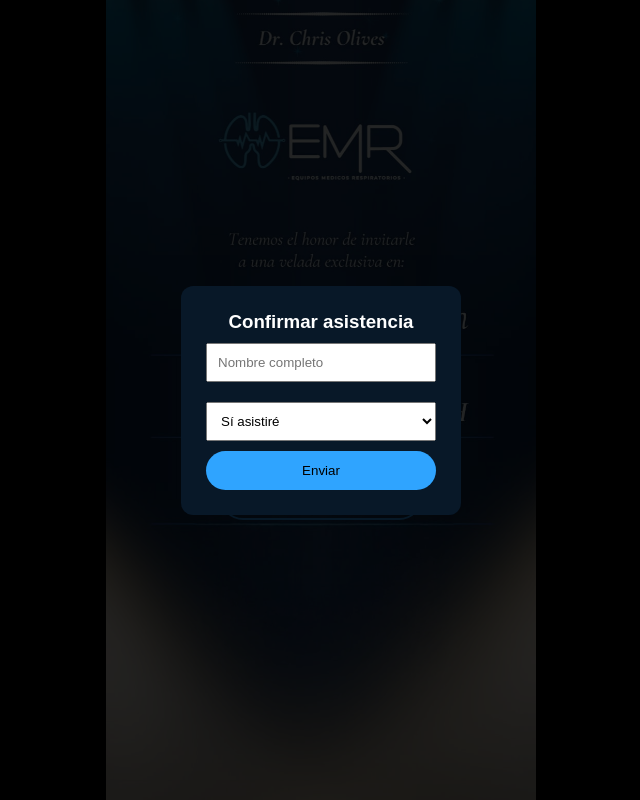
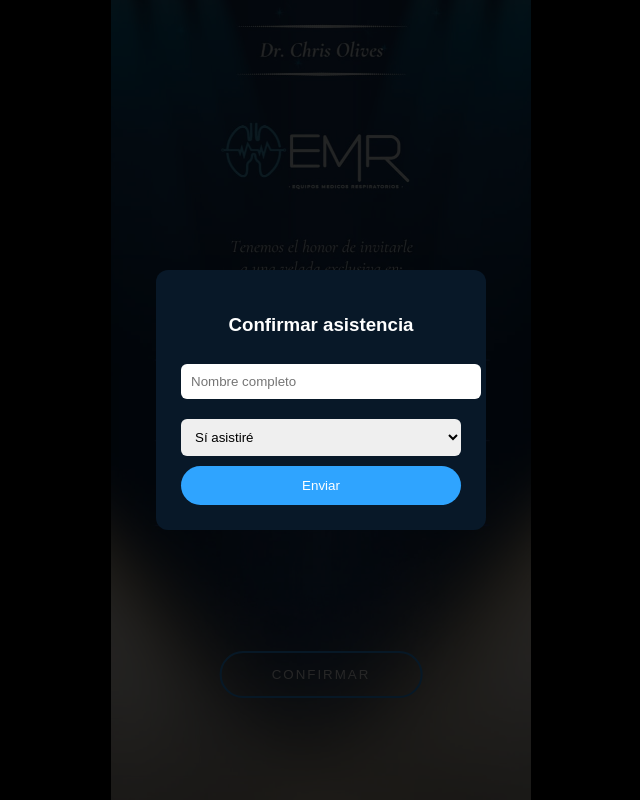
Before and after one commit to kaspercito/Hotel-Dann-Carlton, a plain HTML site: page index.html in a window 1280 px wide. Both pictures are taken after a click on the button "CONFIRMAR". Shown: the top 800 px of the page, without its empty margins (319-959 px from the left). Drawn offline with nearby package versions, Linux system fonts and the light colour scheme.

Commit message:
Update index.html

```diff
--- a/index.html
+++ b/index.html
@@ -17,33 +17,19 @@ emailjs.init("QUCTn3sYYVJ2oKyt_");
 
 <style>
 
-*{
+body{
 margin:0;
-padding:0;
-box-sizing:border-box;
+background:black;
+font-family:Arial;
+position:relative;
 }
 
-body{
-background:black;
-font-family:Arial;
-height:100vh;
-display:flex;
-justify-content:center;
-align-items:center;
-overflow:hidden;
-}
+/* IMAGEN */
 
-.contenedor{
-position:relative;
-height:100vh;
-aspect-ratio:9/16;
-max-width:430px;
-}
-
-.contenedor img{
+img{
 width:100%;
-height:100%;
-object-fit:cover;
+max-width:420px;
+margin:auto;
 display:block;
 }
 
@@ -51,12 +37,9 @@ display:block;
 
 .confirmar{
 position:absolute;
-
-/* 🔥 SUBIDO BASTANTE */
-bottom:35%;
-
 left:50%;
 transform:translateX(-50%);
+top:58%;
 
 padding:14px 50px;
 background:transparent;
@@ -64,10 +47,11 @@ border:2px solid #2fa4ff;
 color:white;
 border-radius:30px;
 letter-spacing:2px;
+z-index:5;
 cursor:pointer;
 }
 
-/* modal */
+/* MODAL */
 
 .modal{
 display:none;
@@ -79,7 +63,7 @@ height:100%;
 background:rgba(0,0,0,.85);
 justify-content:center;
 align-items:center;
-z-index:99;
+z-index:10;
 }
 
 .form{
@@ -88,12 +72,15 @@ padding:25px;
 border-radius:12px;
 width:280px;
 text-align:center;
+color:white;
 }
 
 input,select{
 width:100%;
 padding:10px;
 margin:10px 0;
+border-radius:6px;
+border:none;
 }
 
 .enviar{
@@ -102,6 +89,8 @@ padding:12px;
 border:none;
 background:#2fa4ff;
 border-radius:20px;
+color:white;
+cursor:pointer;
 }
 
 </style>
@@ -109,19 +98,17 @@ border-radius:20px;
 
 <body>
 
-<div class="contenedor">
-
 <img src="invitacion1.jpg">
 
 <button class="confirmar" onclick="abrir()">CONFIRMAR</button>
 
-</div>
+<img src="invitacion2.jpg">
 
 <div class="modal" id="modal">
 
 <div class="form">
 
-<h3 style="color:white">Confirmar asistencia</h3>
+<h3>Confirmar asistencia</h3>
 
 <input id="nombre" placeholder="Nombre completo">
 
```
